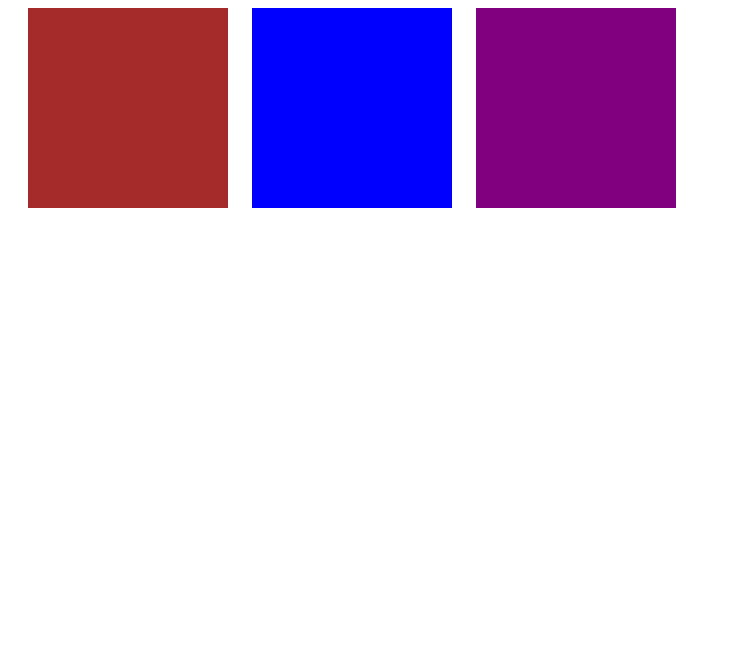
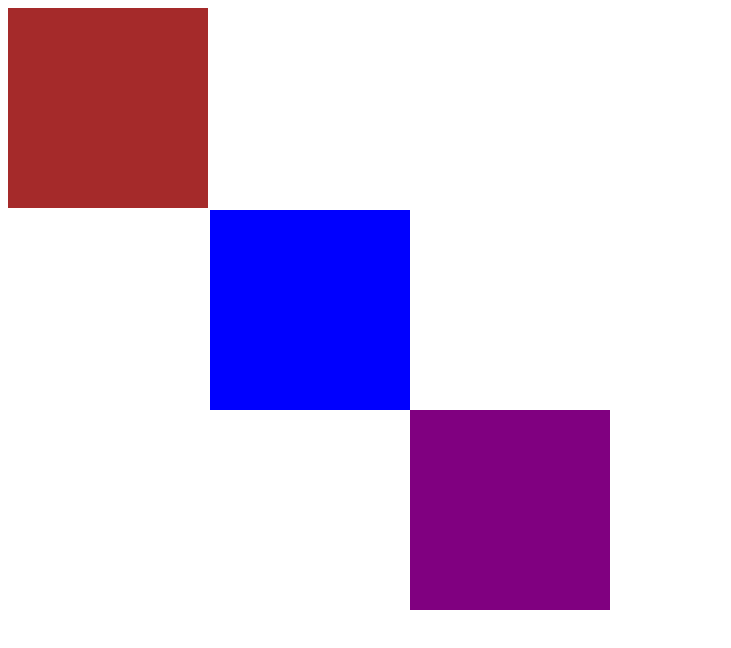
Before and after one commit to umuJesus/CSS---My-Site, a plain HTML site: page index.html in a window 1280 px wide. Shown: the whole page, without its empty margins (0-731 px from the left). Drawn offline with Linux system fonts and the light colour scheme.

Commit message:
challenge use absolute

```diff
--- a/CSS/styles.css
+++ b/CSS/styles.css
@@ -2,17 +2,19 @@
     background-color: brown;
     width: 200px;
     height: 200px;
-    position: relative;
-    left: 20px;
+    position: absolute;
+
     display: inline-block;
+
 }
 
 .blue{
     background-color: blue;
     width: 200px;
     height: 200px;
-    position: relative;
-    left: 40px;
+    position: absolute;
+    top: 210px;
+    left: 210px;
     display: inline-block;
 }
 
@@ -20,7 +22,8 @@
     background-color: purple;
     width: 200px;
     height: 200px;
-    position: relative;
-    left: 60px;
+    position: absolute;
+    top: 410px;
+    left: 410px;
     display: inline-block;
 }
```
